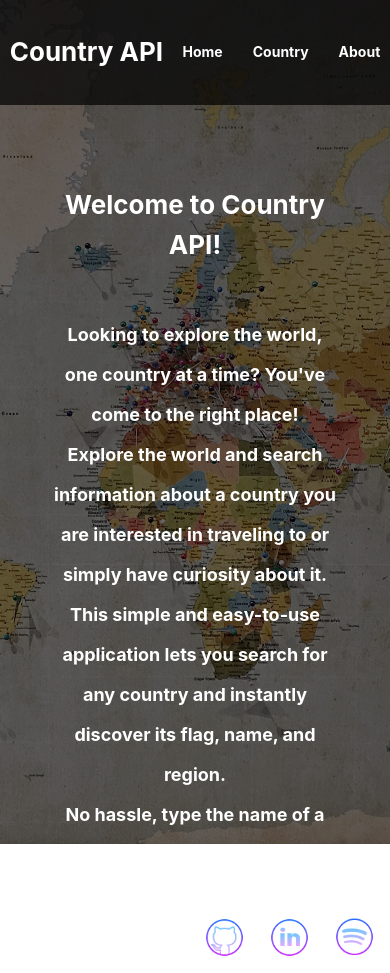
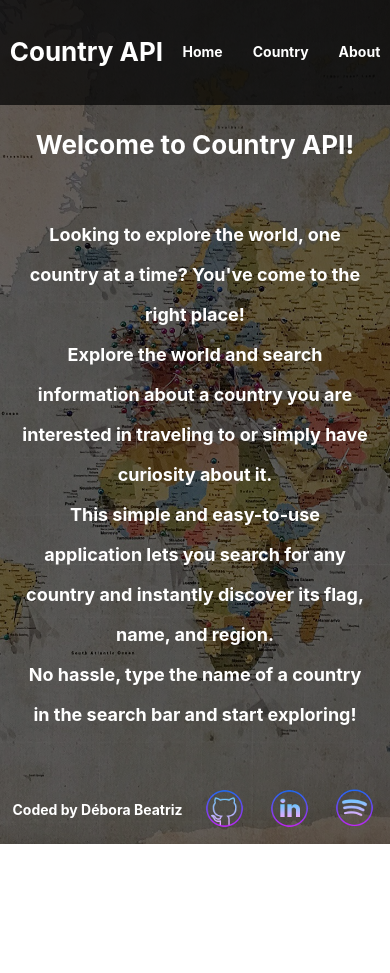
Before and after one commit to deborabeatriz-f/country-api-final-project, a React (Vite) app: page / in a window 390 px wide. After the commit the page ends 844 px from the top, so only its background shows below. Built offline with nearby package versions, Linux system fonts and the light colour scheme.

Commit message:
update app css - responsive to desktop, tablet and mobile

```diff
--- a/src/App.css
+++ b/src/App.css
@@ -12,7 +12,6 @@
   font-weight: bold;
   height: 100vh;
   width: 100vw;
-  max-width: 1440px;
 }
 
 #root::before {
@@ -42,8 +41,14 @@
   }
 }
 
-@media (min-width: 768px) and (max-width: 1023px) {
+@media screen and (max-width: 1023px) {
   .container__main {
-    padding: 50px 50px 0;
+    padding: 30px 50px 0;
   }
 }
+
+@media screen and (max-width: 479px) {
+  .container__main {
+    padding: 20px 20px 0;
+  }
+}
```
